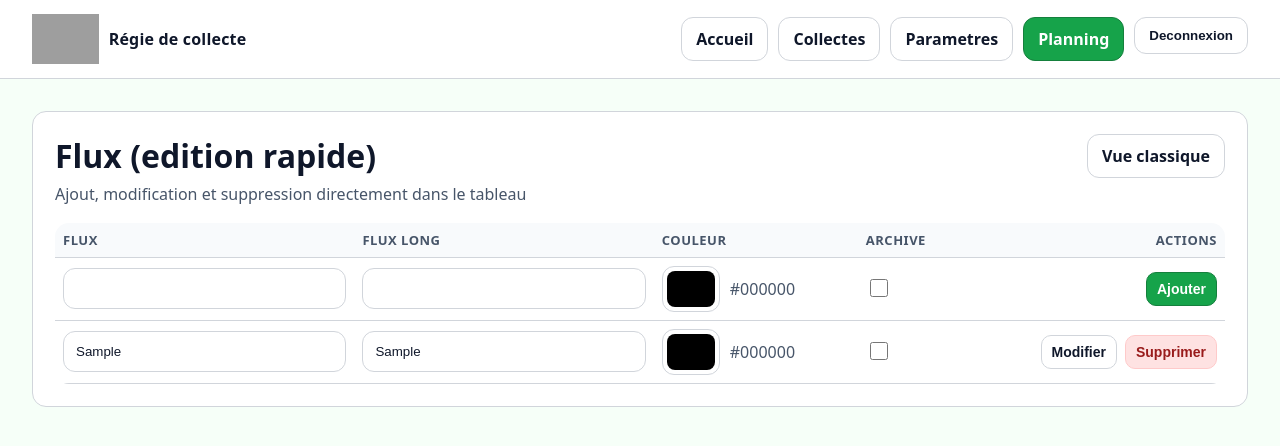
After one commit to dojo360-git/gestom_django, a Django app: page /flux2/ in a window 1280 px wide. The commit adds this page. Shown: the top 446 px of the page. Run offline with Django 5.2, Linux system fonts and the light colour scheme; a user stored in the database is signed in; tables that the repository leaves empty hold one stand-in row (values such as "Sample post"); grey boxes are pictures that could not be loaded.

Commit message:
20260311

```diff
--- a/core/forms.py
+++ b/core/forms.py
@@ -43,7 +43,13 @@ class FluxForm(forms.ModelForm):
         model = Flux
         fields = ["flux", "flux_long", "couleur_flux", "archive"]
         widgets = {
-            "couleur_flux": forms.TextInput(attrs={"type": "color"}),
+            "couleur_flux": forms.TextInput(
+                attrs={
+                    "type": "color",
+                    "class": "flux-color-input",
+                    "aria-label": "Choisir une couleur",
+                }
+            ),
         }
 
 
--- a/core/static/core/styles.css
+++ b/core/static/core/styles.css
@@ -312,6 +312,42 @@ input:focus, select:focus, textarea:focus{
   outline: 3px solid var(--focus);
   border-color: var(--primary);
 }
+input[type="checkbox"]{
+  width: 18px;
+  height: 18px;
+  padding: 0;
+  accent-color: var(--primary);
+}
+.flux-color-row{
+  display: flex;
+  align-items: center;
+  gap: 10px;
+  max-width: 320px;
+}
+.flux-color-input{
+  width: 58px;
+  min-width: 58px;
+  height: 46px;
+  padding: 4px;
+  border-radius: 12px;
+  cursor: pointer;
+}
+.flux-color-input::-webkit-color-swatch-wrapper{
+  padding: 0;
+}
+.flux-color-input::-webkit-color-swatch{
+  border: 0;
+  border-radius: 8px;
+}
+.flux-color-input::-moz-color-swatch{
+  border: 0;
+  border-radius: 8px;
+}
+.flux-color-hex{
+  max-width: 122px;
+  font-family: ui-monospace, SFMono-Regular, Menlo, Monaco, Consolas, "Liberation Mono", "Courier New", monospace;
+  text-transform: uppercase;
+}
 .help, .errorlist{
   margin: 8px 0 0;
   color: #991b1b;
--- a/core/templates/core/base.html
+++ b/core/templates/core/base.html
@@ -32,6 +32,7 @@
             <a class="nav__dropdown-item" href="{% url 'core:agent_list' %}">Agents</a>
             <a class="nav__dropdown-item" href="{% url 'core:vehicule_list' %}">Vehicules</a>
             <a class="nav__dropdown-item" href="{% url 'core:flux_list' %}">Flux</a>
+            <a class="nav__dropdown-item" href="{% url 'core:flux2' %}">Flux (edition rapide)</a>
             <a class="nav__dropdown-item" href="{% url 'core:energie_list' %}">Energies</a>
             <a class="nav__dropdown-item" href="{% url 'core:presence_motif_list' %}">Presences</a>
             <a class="nav__dropdown-item" href="{% url 'core:heures_manuelles_list' %}">Heures manuelles</a>
--- /dev/null
+++ b/core/templates/core/flux2_list.html
@@ -0,0 +1,196 @@
+{% extends "core/base.html" %}
+
+{% block title %}Flux2{% endblock %}
+
+{% block content %}
+<div class="card">
+  <div class="card__pad">
+    <div class="header">
+      <div>
+        <h1 class="h1">Flux (edition rapide)</h1>
+        <p class="sub">Ajout, modification et suppression directement dans le tableau</p>
+      </div>
+      <a href="{% url 'core:flux_list' %}" class="btn btn--ghost">Vue classique</a>
+    </div>
+
+    <div class="table-wrap">
+      <table class="table">
+        <thead>
+          <tr>
+            <th>Flux</th>
+            <th>Flux long</th>
+            <th>Couleur</th>
+            <th>Archive</th>
+            <th class="right">Actions</th>
+          </tr>
+        </thead>
+        <tbody>
+          <tr>
+            <td>
+              <input
+                type="text"
+                name="create-flux"
+                value="{{ create_form.flux.value|default_if_none:'' }}"
+                form="create-flux-form"
+                maxlength="150"
+                required
+              >
+            </td>
+            <td>
+              <input
+                type="text"
+                name="create-flux_long"
+                value="{{ create_form.flux_long.value|default_if_none:'' }}"
+                form="create-flux-form"
+                maxlength="255"
+                required
+              >
+            </td>
+            <td>
+              <div class="flux-color-row">
+                <input
+                  type="color"
+                  name="create-couleur_flux"
+                  value="{{ create_form.couleur_flux.value|default:'#000000' }}"
+                  form="create-flux-form"
+                  class="flux-color-input"
+                >
+                <span class="sub js-color-value">{{ create_form.couleur_flux.value|default:'#000000' }}</span>
+              </div>
+            </td>
+            <td>
+              <input
+                type="checkbox"
+                name="create-archive"
+                form="create-flux-form"
+                {% if create_form.archive.value %}checked{% endif %}
+              >
+            </td>
+            <td class="right">
+              <div class="actions">
+                <form id="create-flux-form" method="post">
+                  {% csrf_token %}
+                  <input type="hidden" name="action" value="create">
+                  <button class="btn btn--sm btn--primary" type="submit">Ajouter</button>
+                </form>
+              </div>
+            </td>
+          </tr>
+
+          {% if create_form.errors %}
+          <tr>
+            <td colspan="5">
+              <ul class="errorlist">
+                {% for field in create_form %}
+                  {% for error in field.errors %}
+                    <li>{{ field.label }}: {{ error }}</li>
+                  {% endfor %}
+                {% endfor %}
+                {% for error in create_form.non_field_errors %}
+                  <li>{{ error }}</li>
+                {% endfor %}
+              </ul>
+            </td>
+          </tr>
+          {% endif %}
+
+          {% for row in row_forms %}
+          <tr>
+            <td>
+              <input
+                type="text"
+                name="row-{{ row.flux.pk }}-flux"
+                value="{{ row.form.flux.value|default_if_none:'' }}"
+                form="update-flux-{{ row.flux.pk }}"
+                maxlength="150"
+                required
+              >
+            </td>
+            <td>
+              <input
+                type="text"
+                name="row-{{ row.flux.pk }}-flux_long"
+                value="{{ row.form.flux_long.value|default_if_none:'' }}"
+                form="update-flux-{{ row.flux.pk }}"
+                maxlength="255"
+                required
+              >
+            </td>
+            <td>
+              <div class="flux-color-row">
+                <input
+                  type="color"
+                  name="row-{{ row.flux.pk }}-couleur_flux"
+                  value="{{ row.form.couleur_flux.value|default:'#000000' }}"
+                  form="update-flux-{{ row.flux.pk }}"
+                  class="flux-color-input"
+                >
+                <span class="sub js-color-value">{{ row.form.couleur_flux.value|default:'#000000' }}</span>
+              </div>
+            </td>
+            <td>
+              <input
+                type="checkbox"
+                name="row-{{ row.flux.pk }}-archive"
+                form="update-flux-{{ row.flux.pk }}"
+                {% if row.form.archive.value %}checked{% endif %}
+              >
+            </td>
+            <td class="right">
+              <div class="actions">
+                <form id="update-flux-{{ row.flux.pk }}" method="post">
+                  {% csrf_token %}
+                  <input type="hidden" name="action" value="update">
+                  <input type="hidden" name="id_flux" value="{{ row.flux.pk }}">
+                  <button class="btn btn--sm btn--ghost" type="submit">Modifier</button>
+                </form>
+                <form method="post" onsubmit="return confirm('Supprimer ce flux ?');">
+                  {% csrf_token %}
+                  <input type="hidden" name="action" value="delete">
+                  <input type="hidden" name="id_flux" value="{{ row.flux.pk }}">
+                  <button class="btn btn--sm btn--danger" type="submit">Supprimer</button>
+                </form>
+              </div>
+            </td>
+          </tr>
+
+          {% if row.form.errors %}
+          <tr>
+            <td colspan="5">
+              <ul class="errorlist">
+                {% for field in row.form %}
+                  {% for error in field.errors %}
+                    <li>{{ field.label }}: {{ error }}</li>
+                  {% endfor %}
+                {% endfor %}
+                {% for error in row.form.non_field_errors %}
+                  <li>{{ error }}</li>
+                {% endfor %}
+              </ul>
+            </td>
+          </tr>
+          {% endif %}
+          {% empty %}
+          <tr>
+            <td colspan="5" class="sub">Aucun flux enregistre</td>
+          </tr>
+          {% endfor %}
+        </tbody>
+      </table>
+    </div>
+  </div>
+</div>
+
+<script>
+  document.querySelectorAll(".flux-color-row").forEach((row) => {
+    const colorInput = row.querySelector('input[type="color"]');
+    const txt = row.querySelector(".js-color-value");
+    if (!colorInput || !txt) return;
+    const sync = () => {
+      txt.textContent = (colorInput.value || "").toUpperCase();
+    };
+    sync();
+    colorInput.addEventListener("input", sync);
+  });
+</script>
+{% endblock %}
--- a/core/urls.py
+++ b/core/urls.py
@@ -55,6 +55,7 @@ urlpatterns = [
 
     # Flux
     path("flux/", login_required(FluxListView.as_view()), name="flux_list"),
+    path("flux2/", login_required(views.flux2), name="flux2"),
     path("flux/nouveau/", login_required(FluxCreateView.as_view()), name="flux_create"),
     path("flux/<int:pk>/", login_required(FluxDetailView.as_view()), name="flux_detail"),
     path("flux/<int:pk>/modifier/", login_required(FluxUpdateView.as_view()), name="flux_update"),
--- a/core/views.py
+++ b/core/views.py
@@ -1,6 +1,6 @@
 from django.db import connection
 from django.db.models import Q
-from django.shortcuts import render
+from django.shortcuts import render, redirect, get_object_or_404
 from django.utils import timezone
 from django.utils.http import url_has_allowed_host_and_scheme
 from django.urls import reverse_lazy
@@ -101,6 +101,54 @@ def home(request):
             "date_debut": date_debut,
             "date_fin": date_fin,
             "stats": stats,
+        },
+    )
+
+
+def flux2(request):
+    fluxes = Flux.objects.all().order_by("flux")
+    create_form = FluxForm(prefix="create")
+    invalid_update_id = None
+    invalid_update_form = None
+
+    if request.method == "POST":
+        action = request.POST.get("action")
+
+        if action == "create":
+            create_form = FluxForm(request.POST, prefix="create")
+            if create_form.is_valid():
+                create_form.save()
+                return redirect("core:flux2")
+
+        elif action == "update":
+            flux_id = request.POST.get("id_flux")
+            flux_obj = get_object_or_404(Flux, pk=flux_id)
+            update_form = FluxForm(request.POST, instance=flux_obj, prefix=f"row-{flux_obj.pk}")
+            if update_form.is_valid():
+                update_form.save()
+                return redirect("core:flux2")
+            invalid_update_id = flux_obj.pk
+            invalid_update_form = update_form
+
+        elif action == "delete":
+            flux_id = request.POST.get("id_flux")
+            flux_obj = get_object_or_404(Flux, pk=flux_id)
+            flux_obj.delete()
+            return redirect("core:flux2")
+
+    row_forms = []
+    for flux in fluxes:
+        if invalid_update_id == flux.pk and invalid_update_form is not None:
+            row_forms.append({"flux": flux, "form": invalid_update_form})
+        else:
+            row_forms.append({"flux": flux, "form": FluxForm(instance=flux, prefix=f"row-{flux.pk}")})
+
+    return render(
+        request,
+        "core/flux2_list.html",
+        {
+            "row_forms": row_forms,
+            "create_form": create_form,
         },
     )
 
--- a/docker-compose__dev__.yml
+++ b/docker-compose__dev__.yml
@@ -9,8 +9,6 @@ services:
       POSTGRES_DB: bdd_regie
       POSTGRES_USER: super_user
       POSTGRES_PASSWORD: D@ta1sFeun!2026!
-#    ports:
-#      - "5432:5432"
     volumes:
       - postgres_data:/var/lib/postgresql/data
     healthcheck:
@@ -64,9 +62,7 @@ volumes:
 
 networks:
   common_net:
-    driver: bridge
     name: common_net
 
   app2_regie_nw:
-    driver: bridge
     name: app2_regie_nw
```
Also changed, not shown: core/templates/core/flux_form.html (+7 -3 lines), core/templates/core/flux_list.html (+4 -3 lines).
